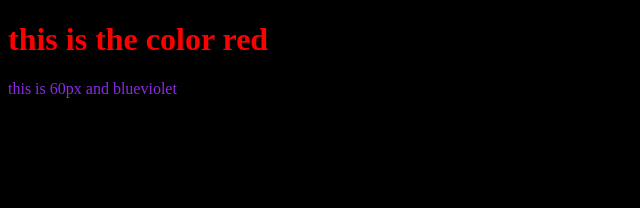
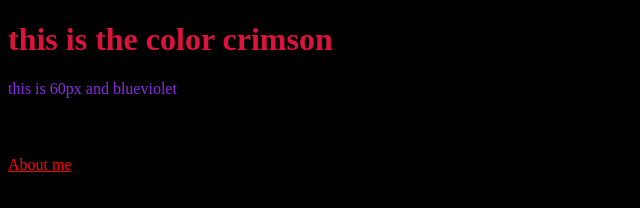
Before and after one commit to Chris-Waldron/Chris-Waldron.github.io, a plain HTML site: page index.html in a window 1280 px wide. Shown: the whole page, without its empty margins (0-640 px from the left). Drawn offline with Linux system fonts and the light colour scheme.

Commit message:
i made a about page

```diff
--- a/index.html
+++ b/index.html
@@ -4,7 +4,7 @@
    <title> thing </title>
  </head>
  <body style="background-color: black;">
-  <h1 style="color: red;"> this is the color red</h1>
+  <h1 style="color: crimson;"> this is the color crimson</h1>
   <p style="height: 60px; color: blueviolet;"> this is 60px and blueviolet  </p>
- </body>
+  <a style="color: red;" href="about.html"> About me</a>
 </html>
```
Also changed, not shown: about.html (added, +10 -0 lines).
